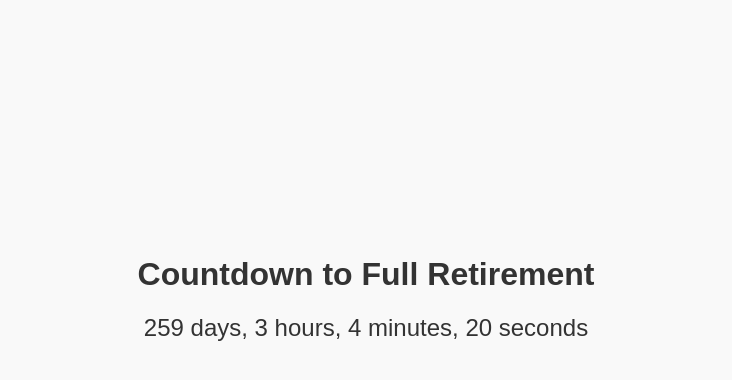
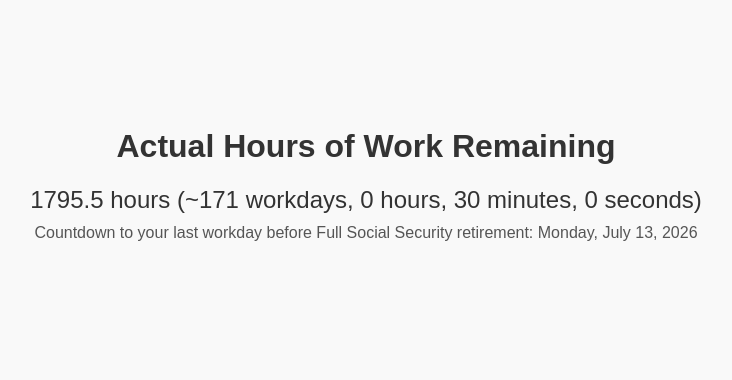
Before and after one commit to Maineweatherman/Kingfield-Maine, a plain HTML site: page ret.html in a window 1280 px wide. Shown: the whole page, without its empty margins (274-1006 px from the left). Drawn offline with Linux system fonts and the light colour scheme.

Commit message:
retirement clock

```diff
--- a/ret.html
+++ b/ret.html
@@ -4,27 +4,89 @@
 <meta charset="UTF-8">
 <title>Retirement Countdown</title>
 <style>
-  body { font-family: Arial; text-align: center; margin-top: 20%; background: #f9f9f9; color: #333; }
+  body { font-family: Arial; text-align: center; margin-top: 10%; background: #f9f9f9; color: #333; }
   h1 { font-size: 2em; }
   #timer { font-size: 1.5em; margin-top: 20px; }
+  #info { margin-top: 10px; font-size: 1em; color: #555; }
 </style>
 </head>
 <body>
-  <h1>Countdown to Full Retirement</h1>
+  <h1>Actual Hours of Work Remaining</h1>
   <div id="timer"></div>
+  <div id="info">Countdown to your last workday before Full Social Security retirement: Monday, July 13, 2026</div>
+
   <script>
-    const targetDate = new Date("July 14, 2026 00:00:00").getTime();
+    const workHoursPerDay = 10.5;
+    const workDays = [
+      new Date("Nov 27, 2025"),
+      new Date("Nov 28, 2025"),
+      new Date("Dec 22, 2025"),
+      new Date("Dec 23, 2025"),
+      new Date("Dec 24, 2025"),
+      new Date("Dec 25, 2025"),
+      new Date("Dec 26, 2025"),
+      new Date("Jan 1, 2026"),
+      new Date("May 25, 2026")
+    ];
+
+    const vacationWeeks = [
+      {start: new Date("Jul 6, 2026"), end: new Date("Jul 10, 2026")}, // Early July off
+      {start: new Date("TBD"), end: new Date("TBD")} // Replace with your second vacation week
+    ];
+
+    const lastWorkday = new Date("Jul 13, 2026");
+
+    function isWorkday(date) {
+      const day = date.getDay();
+      if (day === 0 || day === 6) return false; // Weekend
+      for (let h of workDays) {
+        if (h.toDateString() === date.toDateString()) return false;
+      }
+      for (let v of vacationWeeks) {
+        if (v.start.toDateString() !== "Invalid Date" && date >= v.start && date <= v.end) return false;
+      }
+      return true;
+    }
+
+    function hoursRemainingFromDate(startDate) {
+      let totalHours = 0;
+      let current = new Date(startDate);
+      const end = new Date(lastWorkday);
+      end.setHours(0,0,0,0);
+
+      while (current <= end) {
+        if (isWorkday(current)) {
+          if (current.toDateString() === startDate.toDateString()) {
+            // Partial day: subtract hours already worked
+            const hoursWorkedToday = current.getHours() + current.getMinutes()/60 + current.getSeconds()/3600;
+            totalHours += Math.max(0, workHoursPerDay - hoursWorkedToday);
+          } else {
+            totalHours += workHoursPerDay;
+          }
+        }
+        current.setDate(current.getDate() + 1);
+        current.setHours(0,0,0,0);
+      }
+      return totalHours;
+    }
+
+    function formatHours(hoursFloat) {
+      const totalSeconds = Math.floor(hoursFloat * 3600);
+      const days = Math.floor(totalSeconds / (workHoursPerDay * 3600));
+      const hours = Math.floor((totalSeconds % (workHoursPerDay * 3600)) / 3600);
+      const minutes = Math.floor((totalSeconds % 3600) / 60);
+      const seconds = totalSeconds % 60;
+      return `${hoursFloat.toFixed(1)} hours (~${days} workdays, ${hours} hours, ${minutes} minutes, ${seconds} seconds)`;
+    }
+
     function updateTimer() {
-      const now = new Date().getTime();
-      const distance = targetDate - now;
-      const days = Math.floor(distance / (1000 * 60 * 60 * 24));
-      const hours = Math.floor((distance % (1000 * 60 * 60 * 24)) / (1000 * 60 * 60));
-      const minutes = Math.floor((distance % (1000 * 60 * 60)) / (1000 * 60));
-      const seconds = Math.floor((distance % (1000 * 60)) / 1000);
-      document.getElementById("timer").innerHTML = `${days} days, ${hours} hours, ${minutes} minutes, ${seconds} seconds`;
+      const now = new Date();
+      const hoursLeft = hoursRemainingFromDate(now);
+      document.getElementById("timer").innerHTML = formatHours(hoursLeft);
     }
+
     updateTimer();
-    setInterval(updateTimer, 1000);
+    setInterval(updateTimer, 1000); // Update every second
   </script>
 </body>
 </html>
```
